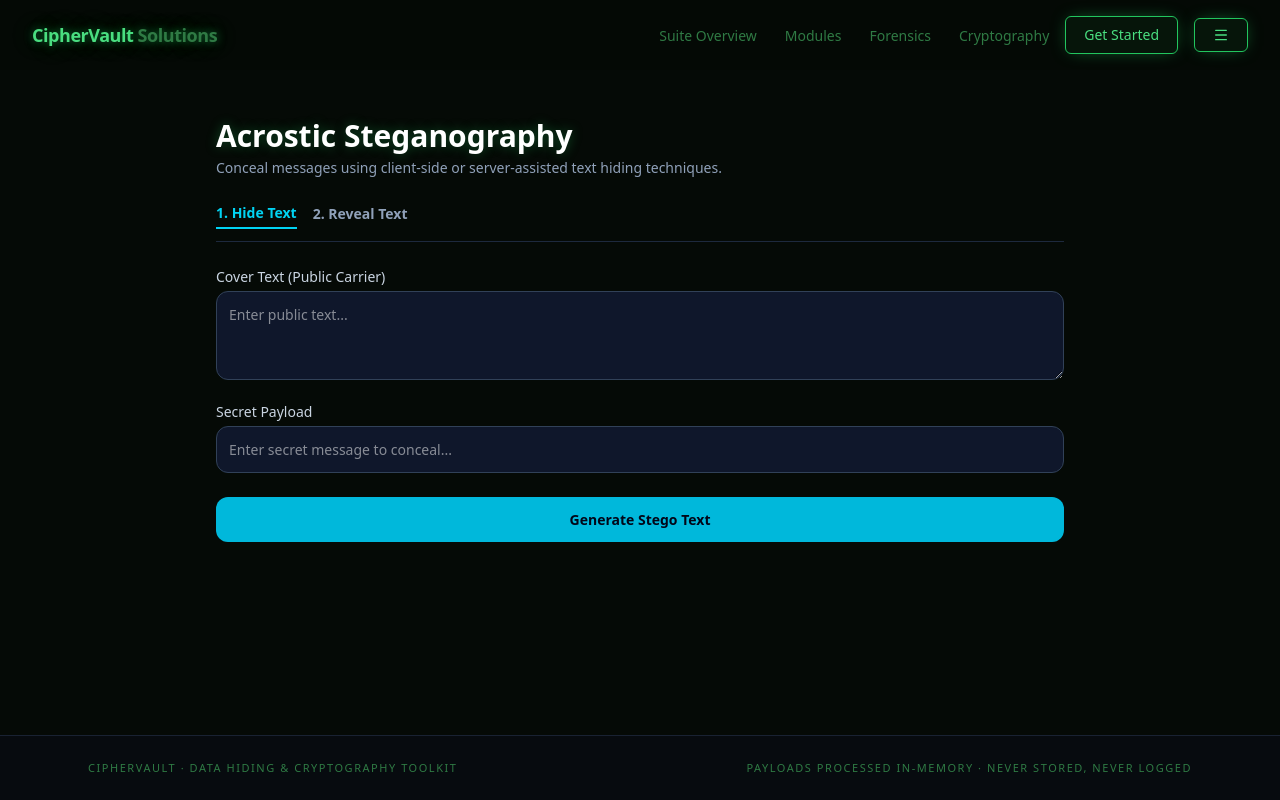
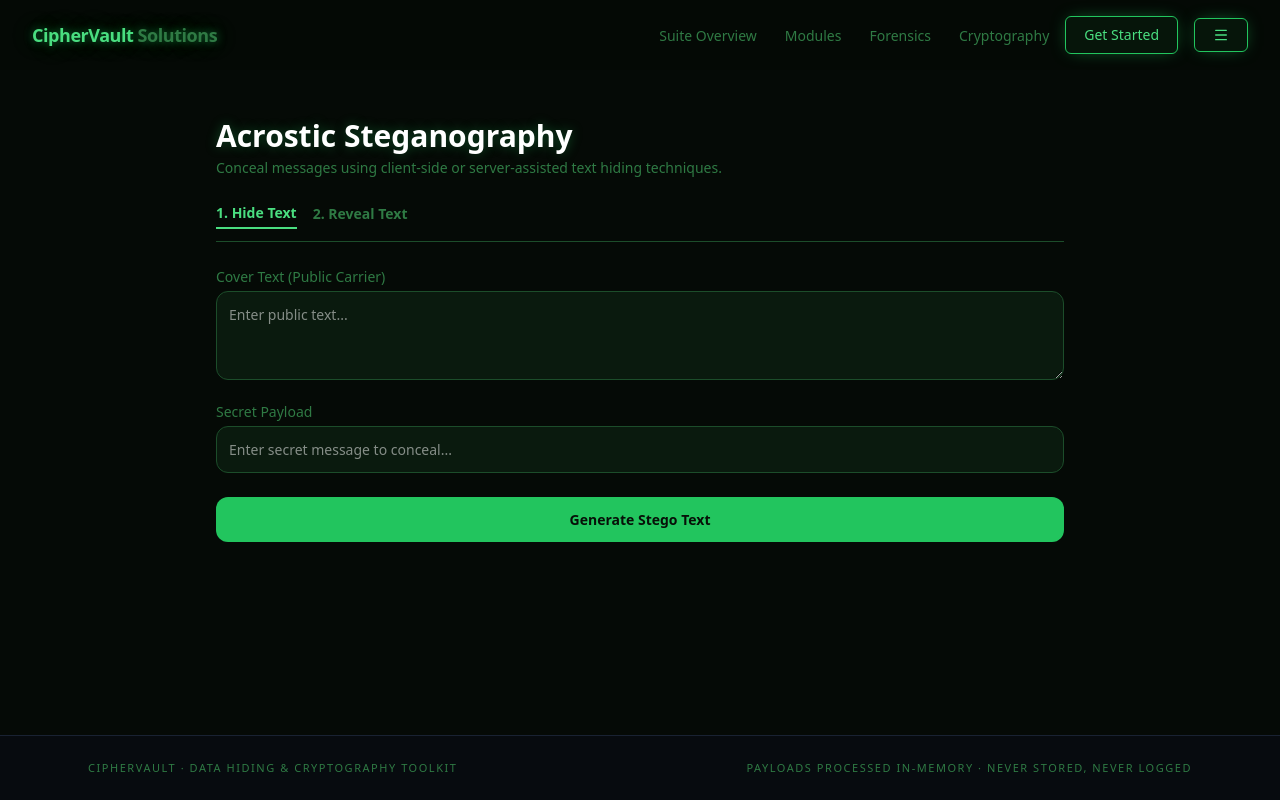
Before and after one commit to IbrahimAltaf78/Ciphervault-toolkit, a Next.js app: page /text-hiding/acrostic in a window 1280 px wide. Built offline with nearby package versions, Linux system fonts and the light colour scheme.

Commit message:
style(routes): move the remaining tool routes onto the phosphor scale

```diff
--- a/src/app/encoding/[type]/page.tsx
+++ b/src/app/encoding/[type]/page.tsx
@@ -48,22 +48,22 @@ export default function EncodingToolPage() {
       <div className="flex items-center justify-between">
         <div>
           <h1 className="text-3xl font-bold text-white capitalize">{codecType} Converter</h1>
-          <p className="text-slate-400 text-sm mt-1">
+          <p className="text-phos-dim text-sm mt-1">
             Transform text UTF-8 bitstreams into {codecType} format and back.
           </p>
         </div>
 
-        <div className="flex bg-slate-900 border border-slate-700 rounded-xl p-1">
+        <div className="flex bg-phos-panel border border-phos-line rounded-xl p-1">
           <button
             onClick={() => { setMode("encode"); setOutput(""); }}
-            className={`px-4 py-1.5 rounded-lg text-sm font-semibold transition ${mode === "encode" ? "bg-cyan-500 text-slate-950" : "text-slate-400 hover:text-white"
+            className={`px-4 py-1.5 rounded-lg text-sm font-semibold transition ${mode === "encode" ? "bg-phos text-phos-deep" : "text-phos-dim hover:text-white"
               }`}
           >
             Encode
           </button>
           <button
             onClick={() => { setMode("decode"); setOutput(""); }}
-            className={`px-4 py-1.5 rounded-lg text-sm font-semibold transition ${mode === "decode" ? "bg-cyan-500 text-slate-950" : "text-slate-400 hover:text-white"
+            className={`px-4 py-1.5 rounded-lg text-sm font-semibold transition ${mode === "decode" ? "bg-phos text-phos-deep" : "text-phos-dim hover:text-white"
               }`}
           >
             Decode
@@ -76,13 +76,13 @@ export default function EncodingToolPage() {
         value={input}
         onChange={(e) => setInput(e.target.value)}
         placeholder={`Enter content to ${mode}...`}
-        className="w-full bg-slate-900 border border-slate-700 focus:border-cyan-400 rounded-xl p-3 text-white outline-none transition"
+        className="w-full bg-phos-panel border border-phos-line focus:border-phos-hot rounded-xl p-3 text-white outline-none transition"
       />
 
       <button
         onClick={handleProcess}
         disabled={loading || !input.trim()}
-        className="w-full py-3 bg-cyan-500 text-slate-950 font-bold rounded-xl hover:bg-cyan-400 disabled:opacity-40 transition"
+        className="w-full py-3 bg-phos text-phos-deep font-bold rounded-xl hover:bg-phos-hot disabled:opacity-40 transition"
       >
         {loading ? "Processing..." : `${mode === "encode" ? "Encode" : "Decode"} Payload`}
       </button>
@@ -94,17 +94,17 @@ export default function EncodingToolPage() {
       )}
 
       {output && (
-        <div className="p-6 bg-slate-900 border border-slate-800 rounded-2xl space-y-3">
-          <h2 className="text-sm font-semibold text-cyan-400">Result:</h2>
+        <div className="p-6 bg-phos-panel border border-phos-line rounded-2xl space-y-3">
+          <h2 className="text-sm font-semibold text-phos-hot">Result:</h2>
           <textarea
             readOnly
             rows={5}
             value={output}
-            className="w-full bg-slate-950 p-3 rounded-xl font-mono text-emerald-400 border border-slate-800 outline-none"
+            className="w-full bg-phos-deep p-3 rounded-xl font-mono text-emerald-400 border border-phos-line outline-none"
           />
           <button
             onClick={() => navigator.clipboard.writeText(output)}
-            className="px-4 py-2 bg-slate-800 text-slate-200 hover:bg-slate-700 rounded-lg text-sm font-medium transition"
+            className="px-4 py-2 bg-phos-line text-phos-white hover:bg-phos-line rounded-lg text-sm font-medium transition"
           >
             Copy Output
           </button>
--- a/src/app/text-hiding/[technique]/page.tsx
+++ b/src/app/text-hiding/[technique]/page.tsx
@@ -83,17 +83,17 @@ export default function TextHidingToolPage() {
         <h1 className="text-3xl font-bold text-white capitalize">
           {techniqueType.replace("-", " ")} Steganography
         </h1>
-        <p className="text-slate-400 text-sm mt-1">
+        <p className="text-phos-dim text-sm mt-1">
           Conceal messages using client-side or server-assisted text hiding techniques.
         </p>
       </div>
 
-      <div className="flex gap-4 border-b border-slate-800 pb-3">
+      <div className="flex gap-4 border-b border-phos-line pb-3">
         <button
           onClick={() => handleTabSwitch("hide")}
           className={`font-semibold pb-1 transition ${mode === "hide"
-              ? "text-cyan-400 border-b-2 border-cyan-400"
-              : "text-slate-400 hover:text-slate-200"
+              ? "text-phos-hot border-b-2 border-phos-hot"
+              : "text-phos-dim hover:text-phos-white"
             }`}
         >
           1. Hide Text
@@ -101,8 +101,8 @@ export default function TextHidingToolPage() {
         <button
           onClick={() => handleTabSwitch("reveal")}
           className={`font-semibold pb-1 transition ${mode === "reveal"
-              ? "text-cyan-400 border-b-2 border-cyan-400"
-              : "text-slate-400 hover:text-slate-200"
+              ? "text-phos-hot border-b-2 border-phos-hot"
+              : "text-phos-dim hover:text-phos-white"
             }`}
         >
           2. Reveal Text
@@ -112,35 +112,35 @@ export default function TextHidingToolPage() {
       {mode === "hide" ? (
         <div className="space-y-4">
           <div>
-            <label className="text-sm text-slate-300 font-medium">Cover Text (Public Carrier)</label>
+            <label className="text-sm text-phos-dim font-medium">Cover Text (Public Carrier)</label>
             <textarea
               rows={3}
               value={coverText}
               onChange={(e) => setCoverText(e.target.value)}
               placeholder="Enter public text..."
-              className="w-full bg-slate-900 border border-slate-700 rounded-xl p-3 text-white outline-none focus:border-cyan-400 mt-1"
+              className="w-full bg-phos-panel border border-phos-line rounded-xl p-3 text-white outline-none focus:border-phos-hot mt-1"
             />
           </div>
           <div>
-            <label className="text-sm text-slate-300 font-medium">Secret Payload</label>
+            <label className="text-sm text-phos-dim font-medium">Secret Payload</label>
             <input
               type="text"
               value={secretText}
               onChange={(e) => setSecretText(e.target.value)}
               placeholder="Enter secret message to conceal..."
-              className="w-full bg-slate-900 border border-slate-700 rounded-xl p-3 text-white outline-none focus:border-cyan-400 mt-1"
+              className="w-full bg-phos-panel border border-phos-line rounded-xl p-3 text-white outline-none focus:border-phos-hot mt-1"
             />
           </div>
         </div>
       ) : (
         <div>
-          <label className="text-sm text-slate-300 font-medium">Steganographic Text</label>
+          <label className="text-sm text-phos-dim font-medium">Steganographic Text</label>
           <textarea
             rows={4}
             value={stegoText}
             onChange={(e) => setStegoText(e.target.value)}
             placeholder="Paste steganographic text here..."
-            className="w-full bg-slate-900 border border-slate-700 rounded-xl p-3 text-white outline-none focus:border-cyan-400 mt-1"
+            className="w-full bg-phos-panel border border-phos-line rounded-xl p-3 text-white outline-none focus:border-phos-hot mt-1"
           />
         </div>
       )}
@@ -148,7 +148,7 @@ export default function TextHidingToolPage() {
       <button
         onClick={handleProcess}
         disabled={loading}
-        className="w-full py-3 bg-cyan-500 text-slate-950 font-bold rounded-xl hover:bg-cyan-400 disabled:opacity-40 transition"
+        className="w-full py-3 bg-phos text-phos-deep font-bold rounded-xl hover:bg-phos-hot disabled:opacity-40 transition"
       >
         {loading ? "Processing..." : mode === "hide" ? "Generate Stego Text" : "Extract Secret Text"}
       </button>
@@ -160,17 +160,17 @@ export default function TextHidingToolPage() {
       )}
 
       {stegoText && mode === "hide" && (
-        <div className="p-6 bg-slate-900 border border-slate-800 rounded-2xl space-y-3">
-          <h2 className="text-sm font-semibold text-cyan-400">Stego Output:</h2>
+        <div className="p-6 bg-phos-panel border border-phos-line rounded-2xl space-y-3">
+          <h2 className="text-sm font-semibold text-phos-hot">Stego Output:</h2>
           <textarea
             readOnly
             rows={3}
             value={stegoText}
-            className="w-full bg-slate-950 p-3 rounded-xl font-mono text-slate-200 border border-slate-800 outline-none"
+            className="w-full bg-phos-deep p-3 rounded-xl font-mono text-phos-white border border-phos-line outline-none"
           />
           <button
             onClick={() => navigator.clipboard.writeText(stegoText)}
-            className="px-4 py-2 bg-slate-800 text-slate-200 hover:bg-slate-700 rounded-lg text-sm font-medium transition"
+            className="px-4 py-2 bg-phos-line text-phos-white hover:bg-phos-line rounded-lg text-sm font-medium transition"
           >
             Copy Output
           </button>
@@ -178,9 +178,9 @@ export default function TextHidingToolPage() {
       )}
 
       {extractedSecret && mode === "reveal" && (
-        <div className="p-6 bg-slate-900 border border-emerald-800/60 rounded-2xl space-y-2">
+        <div className="p-6 bg-phos-panel border border-emerald-800/60 rounded-2xl space-y-2">
           <h2 className="text-sm text-emerald-400 font-semibold">Extracted Payload:</h2>
-          <div className="p-4 bg-slate-950 rounded-xl font-mono text-cyan-300 text-lg break-all border border-slate-800">
+          <div className="p-4 bg-phos-deep rounded-xl font-mono text-phos-hot text-lg break-all border border-phos-line">
             {extractedSecret}
           </div>
         </div>
```
